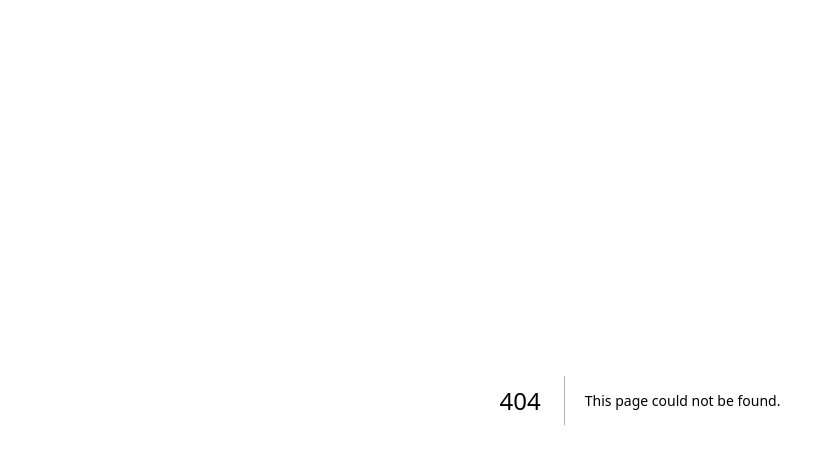
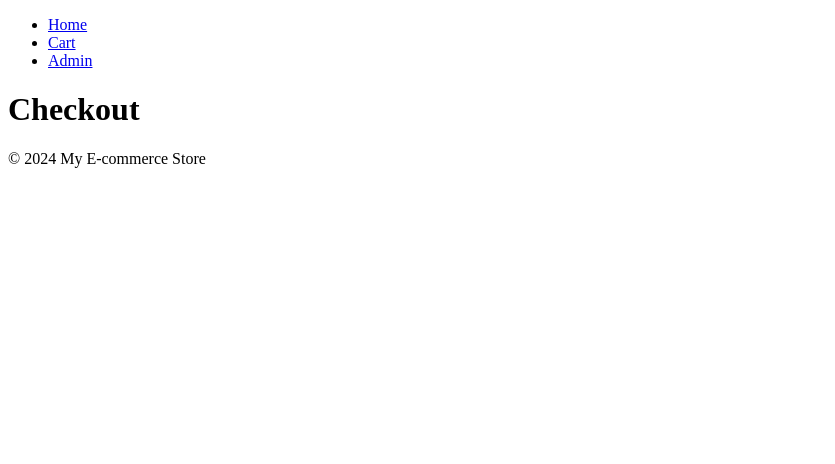
Before and after one commit to BhathiyaPrasad/my-ecommerce-store, a Next.js app: page /checkout in a window 1280 px wide. Before the commit this address had no page. Shown: the top 464 px of the page, without its empty margins (0-835 px from the left). Built offline with nearby package versions, Linux system fonts and the light colour scheme.

Commit message:
checkout added

```diff
--- /dev/null
+++ b/pages/checkout.tsx
@@ -0,0 +1,12 @@
+import MainLayout from '../components/layout/MainLayout';
+import Checkout from '../components/Checkout';
+
+const CheckoutPage = () => {
+  return (
+    <MainLayout>
+      <Checkout />
+    </MainLayout>
+  );
+};
+
+export default CheckoutPage;
```
